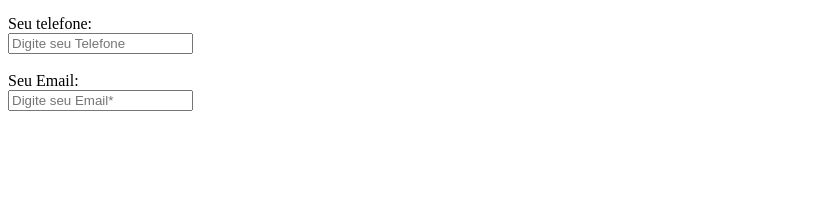
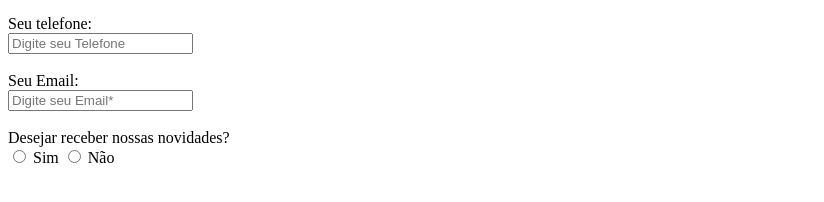
Before and after one commit to maria-julia-oliveira/correcaoAv12Tri, a plain HTML site: page index.html in a window 1280 px wide. Shown: the part 122-324 px from the top of the page, without its empty margins (0-824 px from the left). Drawn offline with Linux system fonts and the light colour scheme.

Commit message:
...............

```diff
--- a/index.html
+++ b/index.html
@@ -16,6 +16,12 @@
 <input type="tel" id="telefone" placeholder="Digite seu Telefone"><br/><br/>
 <label for="email">Seu Email:</label><br/>
 <input type="email" id="email" placeholder="Digite seu Email*" required><br/></br/>
+<label for="sim">Desejar receber nossas novidades?</label><br/>
+<input type="radio" id="sim" value="sim" name="atualizacao">
+<label for="sim">Sim</label>
+<input type="radio" id="nao" value="nao" name="atualizacao">
+<label for="nao">Não</label><br/><br/>
+
 
 
 
```
